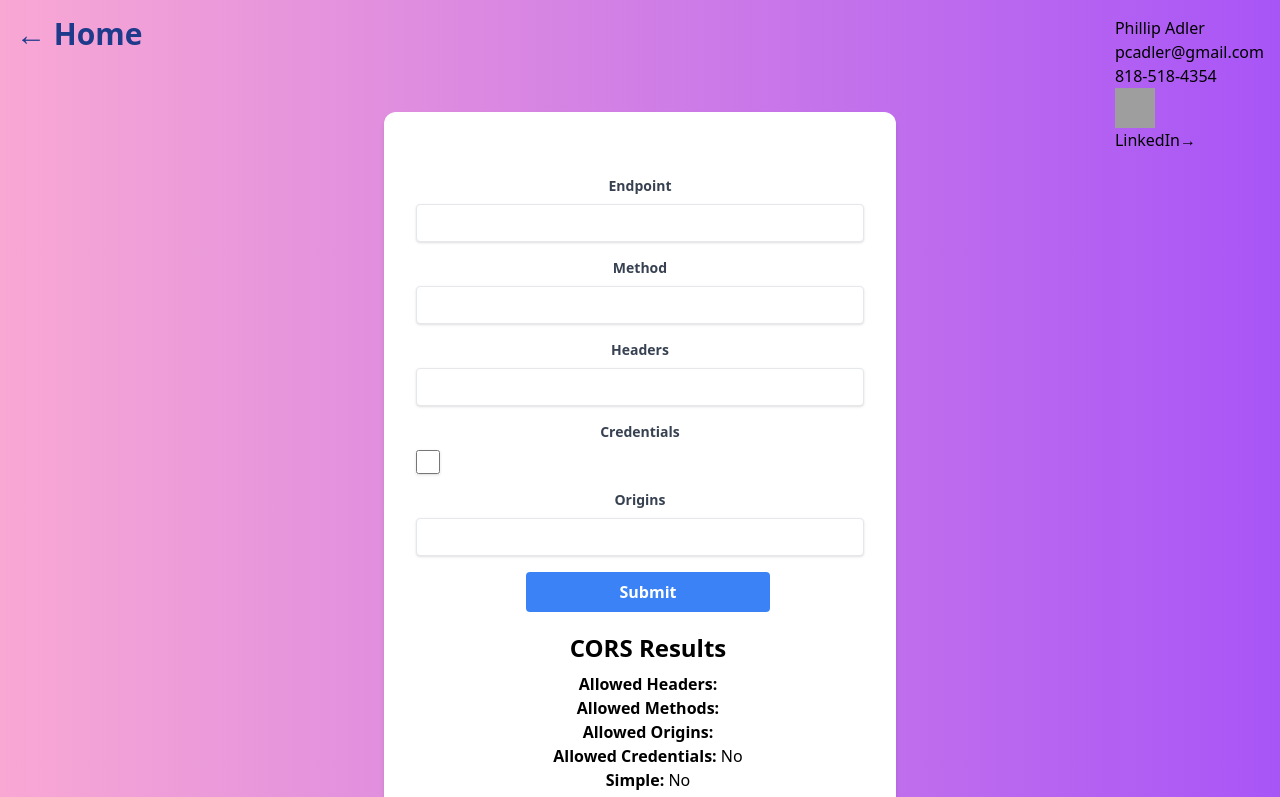
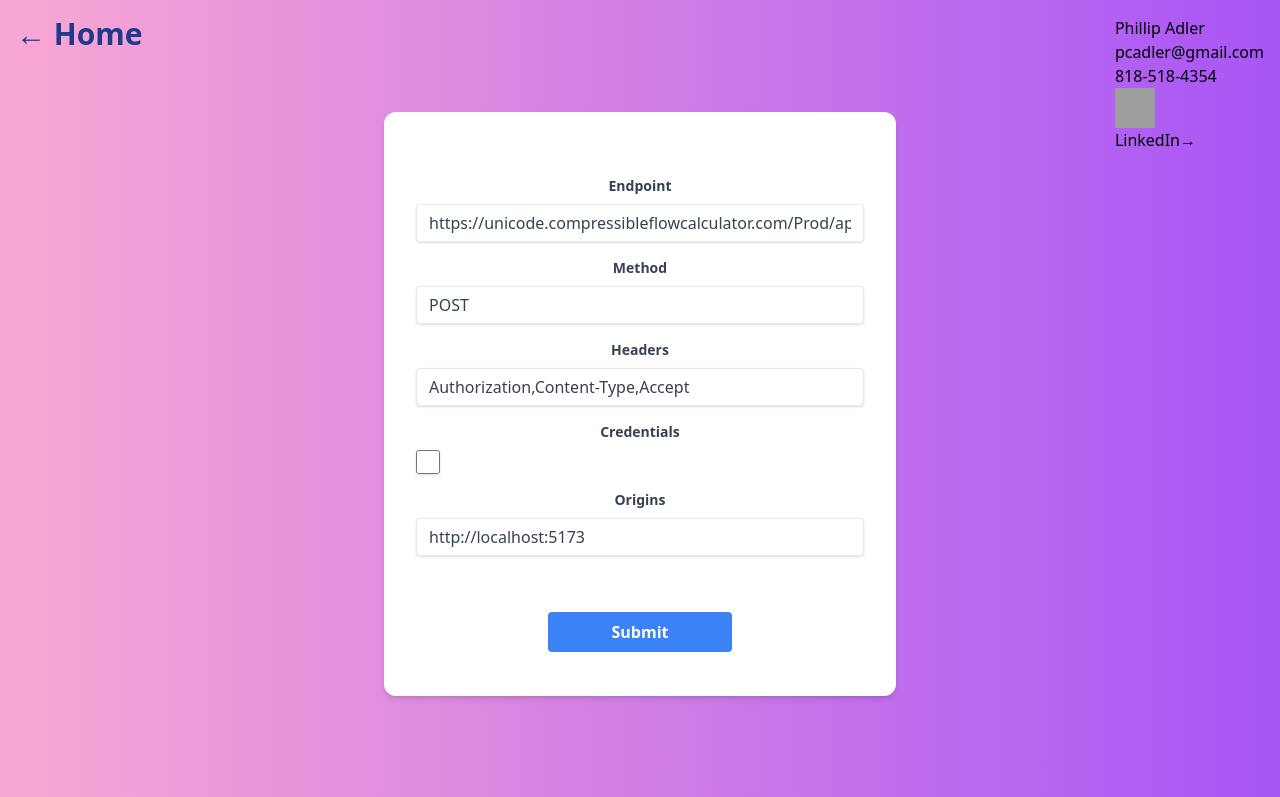
Before and after one commit to PranoSA/New-Portfolio-Site, a Next.js app: page /cors in a window 1280 px wide. Shown: the top 797 px of the page. Built offline with nearby package versions, Linux system fonts and the light colour scheme; grey boxes are pictures that could not be loaded.

Commit message:
Changed CORS Layout

```diff
--- a/src/app/cors/page.tsx
+++ b/src/app/cors/page.tsx
@@ -11,10 +11,14 @@ import Link from 'next/link';
 export default function Page() {
   //Encoding Mode, (Decimal or Hexadecimal)
 
-  const [endpoint, setEndpoint] = useState<string>('');
-  const [method, setMethod] = useState<string>('');
-  const [headers, setHeaders] = useState<string>('');
-  const [origin, setOrigin] = useState<string>('');
+  const [endpoint, setEndpoint] = useState<string>(
+    'https://unicode.compressibleflowcalculator.com/Prod/api/v1/application'
+  );
+  const [method, setMethod] = useState<string>('POST');
+  const [headers, setHeaders] = useState<string>(
+    'Authorization,Content-Type,Accept'
+  );
+  const [origin, setOrigin] = useState<string>('http://localhost:5173');
   const [credentials, setCredentials] = useState<string>('');
   const [allowedHeaders, setAllowedHeaders] = useState<string>('');
   const [allowedMethods, setAllowedMethods] = useState<string>('');
@@ -22,6 +26,7 @@ export default function Page() {
   const [allowedCredentials, setAllowedCredentials] = useState<string>('');
   const [simple, setSimple] = useState<boolean>(false);
   const [allowned, setAllowned] = useState<boolean>(false);
+  const [submitted, setSubmitted] = useState<boolean>(false);
 
   const handleCorsChange = (
     e: React.ChangeEvent<HTMLInputElement>,
@@ -51,7 +56,7 @@ export default function Page() {
 
   const fetchCors = async () => {
     // Call to /api/cors/route.ts
-
+    try {
       var body = {
         endpoint: endpoint,
         method: method,
@@ -81,6 +86,10 @@ export default function Page() {
       setAllowedCredentials(data.Allowed_Credentials);
       setSimple(data.Simple);
       setAllowned(data.Allowed);
+      setSubmitted(true);
+    } catch (error) {
+      console.error('Error:', error);
+    }
   };
 
   return (
@@ -96,7 +105,7 @@ export default function Page() {
       <div className="flex flex-wrap justify-center w-full">
         <div className="w-full md:w-1/2 p-10 flex flex-wrap p-4 text-center min-h-20 cursor-pointer hover:bg-blue-100 hover:shadow-lg transform hover:scale-105 transition-all duration-200 ease-in-out">
           {CorsPanel({
-            open: true,
+            open: submitted,
             endpoint: endpoint,
             method: method,
             headers: headers,
--- a/src/app/layout.tsx
+++ b/src/app/layout.tsx
@@ -11,7 +11,7 @@ export default function RootLayout({
   return (
     <html lang="en">
       <body>
-        <div className="bg-gradient-to-r from-purple-500 to-pink-500">
+        <div className="bg-gradient-to-r from-purple-200 to-pink-200">
           <div className="fixed top-0 right-0 p-4 flex-col ">
             <p> Phillip Adler </p>
             <p> pcadler@gmail.com</p>
--- a/src/components/cors_panel.tsx
+++ b/src/components/cors_panel.tsx
@@ -54,8 +54,6 @@ const CorsPanel = (props: CorsPanelProps) => {
     handleSubmit,
     close,
   } = props;
-
-  if (!open) return null;
 
   return (
     <div className="pt-6 p-1 pt-10  w-full mx-auto bg-white rounded-xl shadow-md flex flex-wrap items-center justify-center space-x-4">
@@ -146,8 +144,7 @@ const CorsPanel = (props: CorsPanelProps) => {
             />
           </div>
         </form>
-      </div>
-      <div className="flex items-center justify-around w-full">
+        <div className="flex justify-center p-10 w-full">
           <button
             className="bg-blue-500 hover:bg-blue-700 text-white font-bold py-2 px-4 rounded w-1/2"
             type="button"
@@ -156,6 +153,9 @@ const CorsPanel = (props: CorsPanelProps) => {
             Submit
           </button>
         </div>
+      </div>
+
+      {open && (
         <div className="w-full flex flex-wrap p-5 justify-center">
           <div className="w-full">
             <h2 className="text-2xl font-bold mb-2">CORS Results </h2>
@@ -196,6 +196,7 @@ const CorsPanel = (props: CorsPanelProps) => {
             </h1>
           </div>
         </div>
+      )}
     </div>
   );
 };
```
Lines whose indentation alone changed are shown as unchanged.
